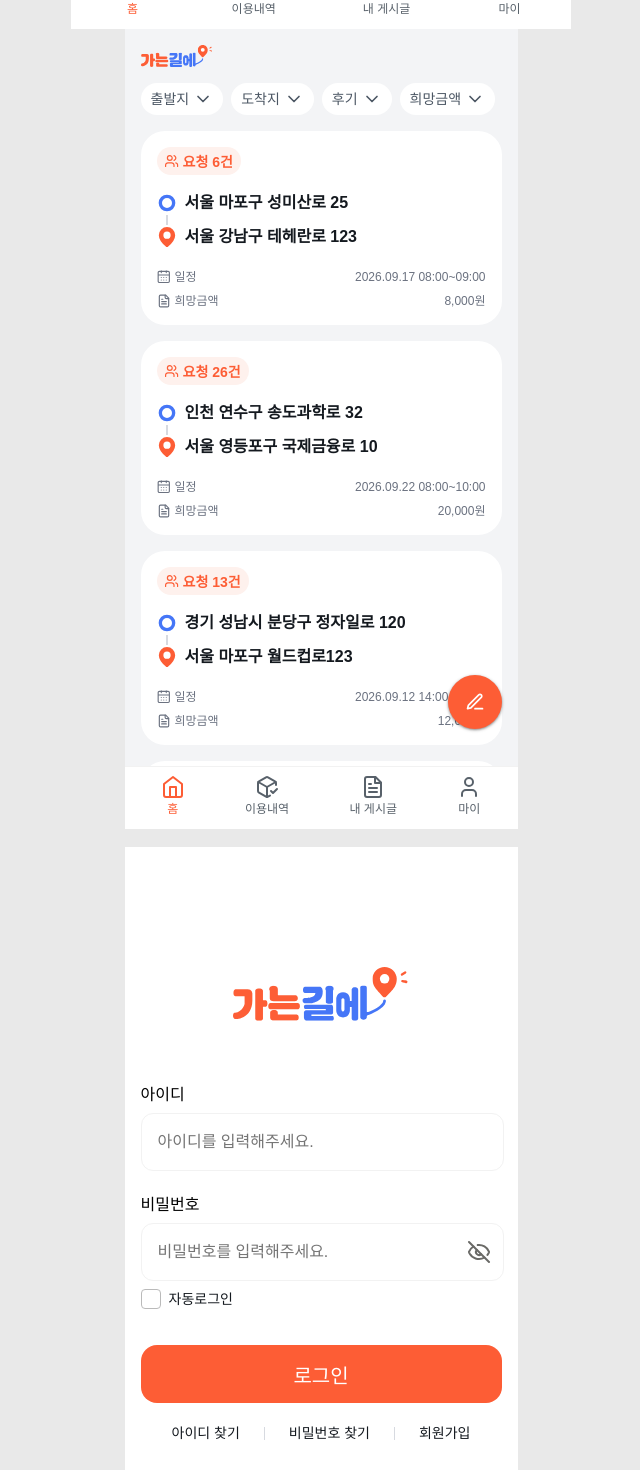
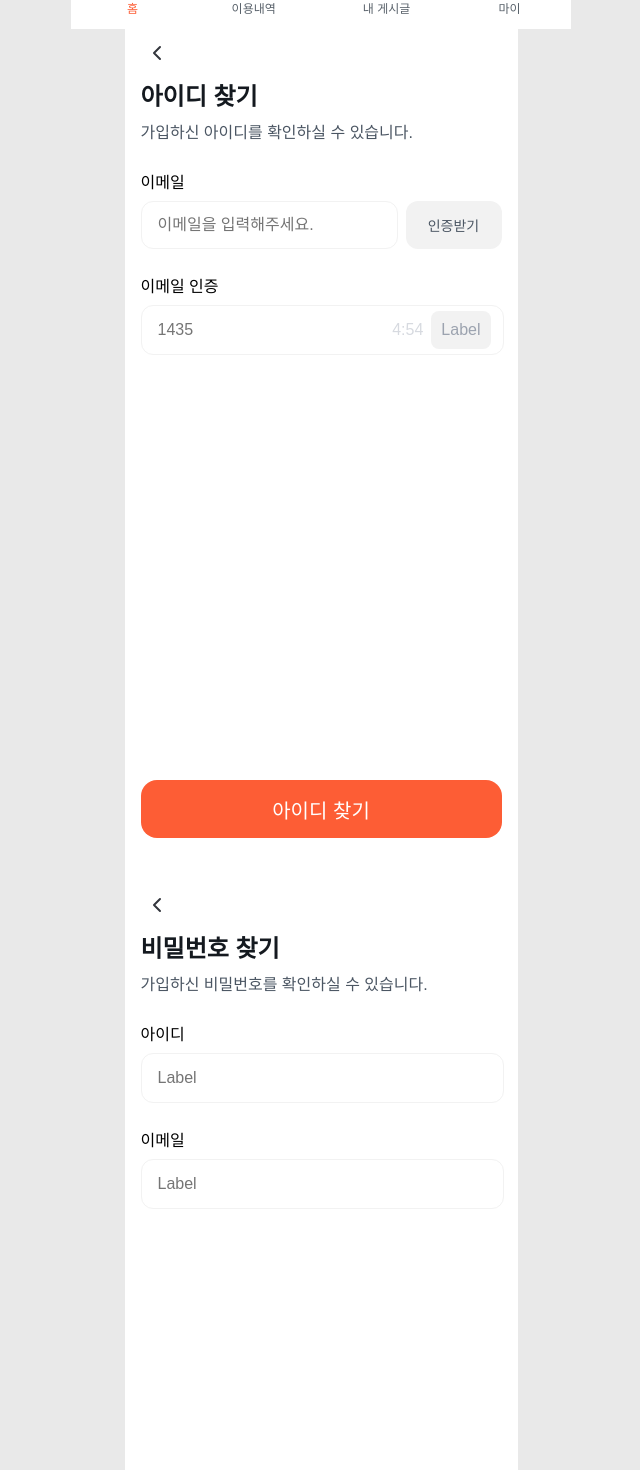
Before and after one commit to Developer-Choi-Jae-Young/ontheway-FE, a React (Vite) app: page / in a window 1280 px wide. Shown: the part 779-2249 px from the top of the page, without its empty margins (319-959 px from the left). Built offline with nearby package versions, Linux system fonts and the light colour scheme; a web font is replaced by a local one.

Commit message:
fix: 아이디 비밀번호 찾기 및 약관동의 페이지 수정

```diff
--- a/src/App.tsx
+++ b/src/App.tsx
@@ -3,7 +3,6 @@ import './App.css'
 import CustomProfile from './components/CustomProfile.tsx'
 import CustomChips from './components/CustomChips.tsx'
 import CustomProfileCard from './components/CustomProfileCard.tsx'
-
 import TextField from './components/TextField.tsx'
 import TextArea from './components/TextArea.tsx'
 import { Info1, Info2 } from './components/Info'
@@ -11,12 +10,10 @@ import TimeInput from './components/TimeInput.tsx'
 import Dropdown from './components/Dropdown.tsx'
 import DateInput from './components/DateInput.tsx'
 import EmptyState from './components/EmptyState.tsx'
-
 import CustomReviewCard from './components/CustomReviewCard.tsx'
 import CustomProductCard from './components/CustomProductCard.tsx'
 import CustomDeliveryCard from './components/CustomDeliveryCard.tsx'
 import CustomDiv from './components/CustomDiv.tsx'
-
 // 최인하 컴포넌트
 import CustomTopAppBar from './components/CustomTopAppBar.tsx'
 import CustomNavBar from './components/CustomNavBar.tsx'
@@ -27,95 +24,59 @@ import CustomCheckbox from './components/CustomCheckbox.tsx'
 import CustomTab from './components/CustomTab.tsx'
 import CustomFab from './components/CustomFab.tsx'
 import CustomAccordion from './components/CustomAccordion.tsx'
-
 // 최인하 페이지
 import HomePage from './pages/CustomHomePage.tsx'
-
 import RouteDetailPage from './pages/CustomRouteDetailPage.tsx'
-
 import LoginPage from './pages/CustomLoginPage.tsx'
-
-
 // 이예진 페이지
 import FindId from './pages/FindId'
 import FindPw from './pages/FindPw'
 import Agree from './pages/Agree.tsx'
-
 
 function App() {
   return (
     <>
       <CustomDiv headerElement={<CustomTopAppBar title="Title" />} footerElement={<CustomNavBar />}>
         <CustomButton name={'Label'} color={'#fd5d35'} fontColor={'#ffffff'} size="lg" />
-
         <br />
         <CustomButton name={'Label'} color={'#FEF1ED'} fontColor={'#fd5d35'} size="lg" />
         <br />
-
         <CustomButton name={'Label'} color={'#BABABA'} fontColor={'#6B7280'} size="lg" />
-
         <br />
         <CustomButton name={'Label'} color={'#fd5d35'} fontColor={'#ffffff'} size="md" />
-
         <br />
-
         <CustomButton name={'Label'} color={'#FEF1ED'} fontColor={'#fd5d35'} size="md" />
-
         <br />
         <CustomButton name={'Label'} color={'#BABABA'} fontColor={'#6B7280'} size="md" />
-
         <br />
         <CustomButton name={'Label'} color={'#fd5d35'} fontColor={'#ffffff'} size="sm" />
-
         <br />
         <CustomButton name={'Label'} color={'#FEF1ED'} fontColor={'#fd5d35'} size="sm" />
-
         <br />
         <CustomButton name={'Label'} color={'#BABABA'} fontColor={'#6B7280'} size="sm" />
-
         <br />
-
         <CustomButton name={'Label'} color={'#fd5d35'} fontColor={'#ffffff'} size="xsm" />
-
         <br />
         <CustomButton name={'Label'} color={'#FEF1ED'} fontColor={'#fd5d35'} size="xsm" />
-
         <br />
         <CustomButton name={'Label'} color={'#BABABA'} fontColor={'#6B7280'} size="xsm" />
-
-
         <br />
-
         <CustomProfileCard width={349} nickname="최재영" date="2026-09-15" rateing={3.5} review={24} chipElement={<CustomChips name={'진행중'} color={'#4576F7'} backgroundColor={'#E3EAFD'} height={28} />} profileElement={<CustomProfile width={16} height={20} strok={'#FD5D35'} strokWidth={2} diameter={40} backgroundColor={'#FEF1ED'} />} />
-
         <br />
-
         {/* 팀원 컴포넌트 */}
-
         <CustomReviewCard width={349} profileElement={<CustomProfile width={16} height={20} strok={'#FD5D35'} strokWidth={2} diameter={40} backgroundColor={'#FEF1ED'} />} nickname={'최재영'} date={'0000.00.00'} rating={2.5} content={'후기 내용'} />
-
         <br />
-
         <CustomProductCard number={'물품번호'} category={'전자기기'} money={'00,000'} width={349} />
-
         <br />
-
         <CustomDeliveryCard width={349} count={6} startAddr={'서울특별시 강남구'} endAddr={'경기도 성남시'} date={'00월 00일(월)'} startTime={'00:00'} endTime={'00:00'} price={'00,000'} />
-
         <br />
-
         <CustomDeliveryCard width={349} count={12} startAddr={'서울특별시 강남구'} endAddr={'경기도 성남시'} date={'00월 00일(월)'} startTime={'00:00'} endTime={'00:00'} price={'00,000'} />
-
         <br />
-
         <CustomDeliveryCard width={349} count={3} startAddr={'서울특별시 강남구'} endAddr={'경기도 성남시'} date={'00월 00일(월)'} startTime={'00:00'} endTime={'00:00'} price={'00,000'} />
-
         <br />
-
         <CustomDeliveryCard width={349} count={20} startAddr={'서울특별시 강남구'} endAddr={'경기도 성남시'} date={'00월 00일(월)'} startTime={'00:00'} endTime={'00:00'} price={'00,000'} />
         <br />
         <CustomAccordion width={361} clientName={'최재영'} itemName={'품목명'} price={'00,000'} />
-
         <TextField label="Label" height={56} borderColor="gray" backgroundColor="white" leftLocationIcon={false} placeholder="내용을 입력해주세요." timer={false} rightButton="none" />
         <TextField label="Label" height={56} borderColor="orange" backgroundColor="white" leftLocationIcon={false} placeholder="내용을 입력해주세요." timer={false} rightButton="x" />
         <TextField label="Label" height={56} borderColor="gray" backgroundColor="white" leftLocationIcon={false} placeholder="내용을 입력해주세요." timer={false} rightButton="none" />
@@ -129,38 +90,28 @@ function App() {
         <TextField label="Label" height={48} borderColor="gray" backgroundColor="white" leftLocationIcon={true} placeholder="내용을 입력해주세요." timer={false} rightButton="none" />
         <TextField label="Label" height={48} borderColor="orange" backgroundColor="white" leftLocationIcon={true} placeholder="내용을 입력해주세요." timer={false} rightButton="none" />
         <TextField label="Label" height={48} borderColor="none" backgroundColor="gray" leftLocationIcon={true} placeholder="내용을 입력해주세요." timer={false} rightButton="none" />
-
         <TextArea borderColor="gray" textcount={0} />
         <TextArea borderColor="orange" textcount={1} />
         <TextArea borderColor="gray" textcount={70} />
         <TextArea borderColor="orange" textcount={100} />
-
         <Info1 />
         <Info2 />
-
         <TimeInput borderColor="gray" backgroundColor="white" />
         <TimeInput borderColor="none" backgroundColor="gray" />
         <TimeInput borderColor="orange" backgroundColor="white" />
-
         <Dropdown borderColor="gray" />
         <Dropdown borderColor="gray" />
         <Dropdown borderColor="orange" />
-
         <DateInput borderColor="gray" />
         <DateInput borderColor="orange" />
         <DateInput borderColor="gray" />
-
         <EmptyState type="route" />
         <EmptyState type="photo" />
-
         {/* 최인하 컴포넌트 */}
-
         <CustomTopAppBar title="Title" />
         <CustomTopAppBar variant="meta" title="Title" meta="Title" />
         <CustomTopAppBar variant="large" title="Title" subtitle="Title" />
-
         <CustomNavBar />
-
         <div style={{ display: 'flex', justifyContent: 'space-around' }}>
           <CustomNavIcon type="home" />
           <CustomNavIcon type="history" />
@@ -173,10 +124,8 @@ function App() {
           <CustomNavIcon type="posts" active />
           <CustomNavIcon type="my" active />
         </div>
-
         <CustomList variant="list01" label="Text" />
         <CustomList variant="list02" title="배송날짜" date="0000.00.00" time="AM 12:00" />
-
         <div style={{ display: 'flex', gap: 8, flexWrap: 'wrap' }}>
           <CustomFilterChip label="Text" variant="full" icon="chevron" />
           <CustomFilterChip label="Text" selected />
@@ -185,35 +134,26 @@ function App() {
           <CustomFilterChip label="Text" selected icon="chevron" />
           <CustomFilterChip label="Text" disabled icon="chevron" />
         </div>
-
         <div style={{ display: 'flex', flexDirection: 'column', gap: 12 }}>
           <CustomCheckbox label="Checked" size="lg" />
           <CustomCheckbox label="Checked" size="sm" />
           <CustomCheckbox label="Checked" size="lg" defaultChecked disabled />
           <CustomCheckbox label="Checked" size="sm" defaultChecked disabled />
         </div>
-
         <CustomTab tabs={['Label', 'Label']} activeIndex={0} />
         <CustomTab tabs={['Label', 'Label']} activeIndex={1} />
-
         <CustomFab />
-
-        <FindId />
-        <FindPw />
-        <Agree />
-
-
-
-
       </CustomDiv>
+      {/* 이예진 페이지 */}
+      <FindId />
+      <FindPw />
+      <Agree />
+      {/* 최인하 페이지 */}
       <HomePage />
       <br/>
       <LoginPage />
       <br/>
       <RouteDetailPage />
-
-      <FindId />
-
     </>
   )
 }
--- a/src/pages/FindId.css
+++ b/src/pages/FindId.css
@@ -1,107 +1,53 @@
-.find-id-page{
-    background-color: white;
+.find-id-page .top-app-bar__headline {
+    padding: 0;
+}
 
+.find-id-page .top-app-bar__back {
+    transform: translateX(-8px);
+}
+
+.find-id-page {
     width: 393px;
     height: 852px;
+    background-color: white;
+    box-sizing: border-box;
+    margin: 0 auto;
+    display: flex;
+    flex-direction: column;
 }
 
-.find-id-page-hug{
+.find-id-page-hug {
+    width: 100%;
+    flex: 1;
+    box-sizing: border-box;
+    padding: 0 16px;
     display: flex;
-    padding: 0 16px;
     flex-direction: column;
-    justify-content: center;
     align-items: flex-start;
     gap: 8px;
-    align-self: stretch;
-    height:100%;
-
 }
 
-#findid-text{
-    font-family: Pretendard;
-    font-size: 24px;
-    font-style: normal;
-    font-weight: 700;
-    line-height: 32px;
-    margin : 0;
-}
-.find-id-page{
-    background-color: white;
-    margin-top: auto;
-}
-
-.white{
-    height: 345px;
-}
-
-#findid-text{
-    font-family: Pretendard;
-    font-size: 24px;
-    font-style: normal;
-    font-weight: 700;
-    line-height: 32px;
-}
-.findid p{
-    display: flex;
-    flex-direction: column;
-    gap: 0px;
-}
-
-.email-input{
+.find-id-page .email-input {
     display: flex;
     flex-direction: column;
     gap: 8px;
-    width: 361px;
-    justify-content: space-between;
+    width: 100%;
     align-items: flex-start;
-
-    margin : 0 auto;
-}
-.email-input p {
-  margin: 0;
+    margin: 0;
 }
 
-.email-input{
-    display: flex;
-    flex-direction: column;
-    gap: 8px;
-    width: 361px;
-    justify-content: space-between;
-    align-items: flex-start;
-
-    margin : 0 auto;
-}
-.email-input p {
-  margin: 0;
+.find-id-page .email-input p {
+    margin: 0;
 }
 
-.find-id-button{
+.find-id-page .email-input + .email-input {
+    margin-top: 16px;
+}
+
+.find-id-button {
+    width: 100%;
     margin-top: auto;
     margin-bottom: 43px;
-}
-
-.arrow-id {
-  width: 48px;
-  height: 48px;
-  display: flex;
-  justify-content: center;
-  align-items: center;
-  margin-top: 32px;
-  margin-left: -12px;
-  transform: rotate(90deg);
-  cursor: pointer;
-}
-
-.arrow-id:active {
-  transform: rotate(90deg) scale(0.8);
-}
-
-.arrow-id:hover {
-    cursor: pointer;
-}
-
-.email-input + .email-input {
-  margin-top: 16px;
 }
 
 .find-id-page .email-send-row {
--- a/src/pages/FindId.tsx
+++ b/src/pages/FindId.tsx
@@ -7,11 +7,15 @@ function FindId(){
     return(
         <>
         <div className="find-id-page">
-            <div className='find-id-page-hug'>
-                <CustomTopAppBar
+            <CustomTopAppBar
+                variant="large"
                 title="아이디 찾기"
+                subtitle="가입하신 아이디를 확인하실 수 있습니다."
                 onBack={() => window.history.back()}
                 />
+
+            <div className='find-id-page-hug'>
+
 
 
                 <div className="email-input email-send-row">
--- a/src/pages/FindPw.css
+++ b/src/pages/FindPw.css
@@ -1,77 +1,46 @@
+.find-pw-page .top-app-bar__headline {
+    padding: 0;
+}
+
+.find-pw-page .top-app-bar__back {
+    transform: translateX(-8px);
+}
+
 .find-pw-page {
     width: 393px;
     height: 852px;
     background-color: white;
+    box-sizing: border-box;
+    margin: 0 auto;
+    display: flex;
+    flex-direction: column;
 }
 
 .find-pw-page-hug {
     width: 100%;
-  height: 100%;
+    flex: 1;
     box-sizing: border-box;
     padding: 0 16px;
-
     display: flex;
     flex-direction: column;
     align-items: flex-start;
     gap: 8px;
 }
 
-.arrow-pw {
-
-  display: flex;
-  justify-content: center;
-  align-items: center;
-
-  margin-top: 32px;
-  margin-left: -4px;
-  transform: rotate(90deg);
-  cursor: pointer;
-}
-
-.arrow-pw:active {
-  transform: rotate(90deg) scale(0.8);
-}
-
-.findpw {
-  display: flex;
-  flex-direction: column;
-  gap: 8px;
-}
-
-#findpw-text {
-  margin: 0;
-
-  font-family: Pretendard;
-  font-size: 24px;
-  font-style: normal;
-  font-weight: 700;
-  line-height: 32px;
-}
-
-.findpw p {
-  margin: 0 0 24px;
-
-  font-family: Pretendard;
-  font-size: 16px;
-  line-height: 24px;
-}
-
-.id-input,
-.email-input {
-  width: 361px;
-
+.find-pw-page .email-input {
+    width: 100%;
     display: flex;
     flex-direction: column;
     align-items: flex-start;
+    margin: 0;
+}
 
-  margin: 0 auto;
+.find-pw-page .email-input + .email-input {
+    margin-top: 16px;
 }
 
 .find-pw-button {
+    width: 100%;
     margin-top: auto;
     margin-bottom: 43px;
 }
-
-.email-input + .email-input {
-  margin-top: 16px;
-}
--- a/src/pages/FindPw.tsx
+++ b/src/pages/FindPw.tsx
@@ -8,11 +8,14 @@ function FindPw(){
     return(
         <>
         <div className="find-pw-page">
-            <div className='find-pw-page-hug'>
-                <CustomTopAppBar
+            <CustomTopAppBar
                 title="비밀번호 찾기"
+                variant="large"
+                subtitle="가입하신 비밀번호를 확인하실 수 있습니다."
                 onBack={() => window.history.back()}
                 />
+            <div className='find-pw-page-hug'>
+
 
 
                 <div className="email-input">
```
Also changed, not shown: src/pages/Agree.css (+26 -0 lines), src/pages/Agree.tsx (+6 -3 lines). Lines whose indentation alone changed are shown as unchanged.
